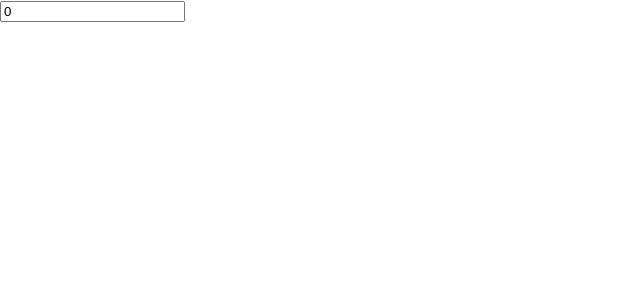
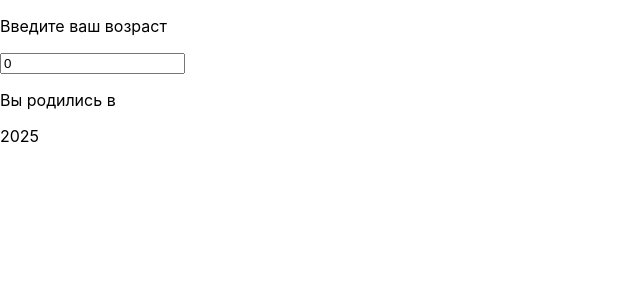
Before and after one commit to Kosa-Nostra/React_Tasks, a React (Create React App) app: page / in a window 1280 px wide. Shown: the top 300 px of the page, without its empty margins (0-640 px from the left). Built offline with nearby package versions, Linux system fonts and the light colour scheme.

Commit message:
Task 58#1

```diff
--- a/src/App.js
+++ b/src/App.js
@@ -12,10 +12,15 @@ function App() {
 	function handleChange(event) {
 		setValue(event.target.value);
 	}
+	function birthdate(value){
+		return 2025-value;
+	}
 
 	return <div>
+		<p>Введите ваш возраст</p>
 		<input value={value} onChange={handleChange} />
-		<p>{value.length}</p>
+		<p>Вы родились в </p>
+		<p>{birthdate(value)}</p>
 	</div>;
 }
 export default App;
```
